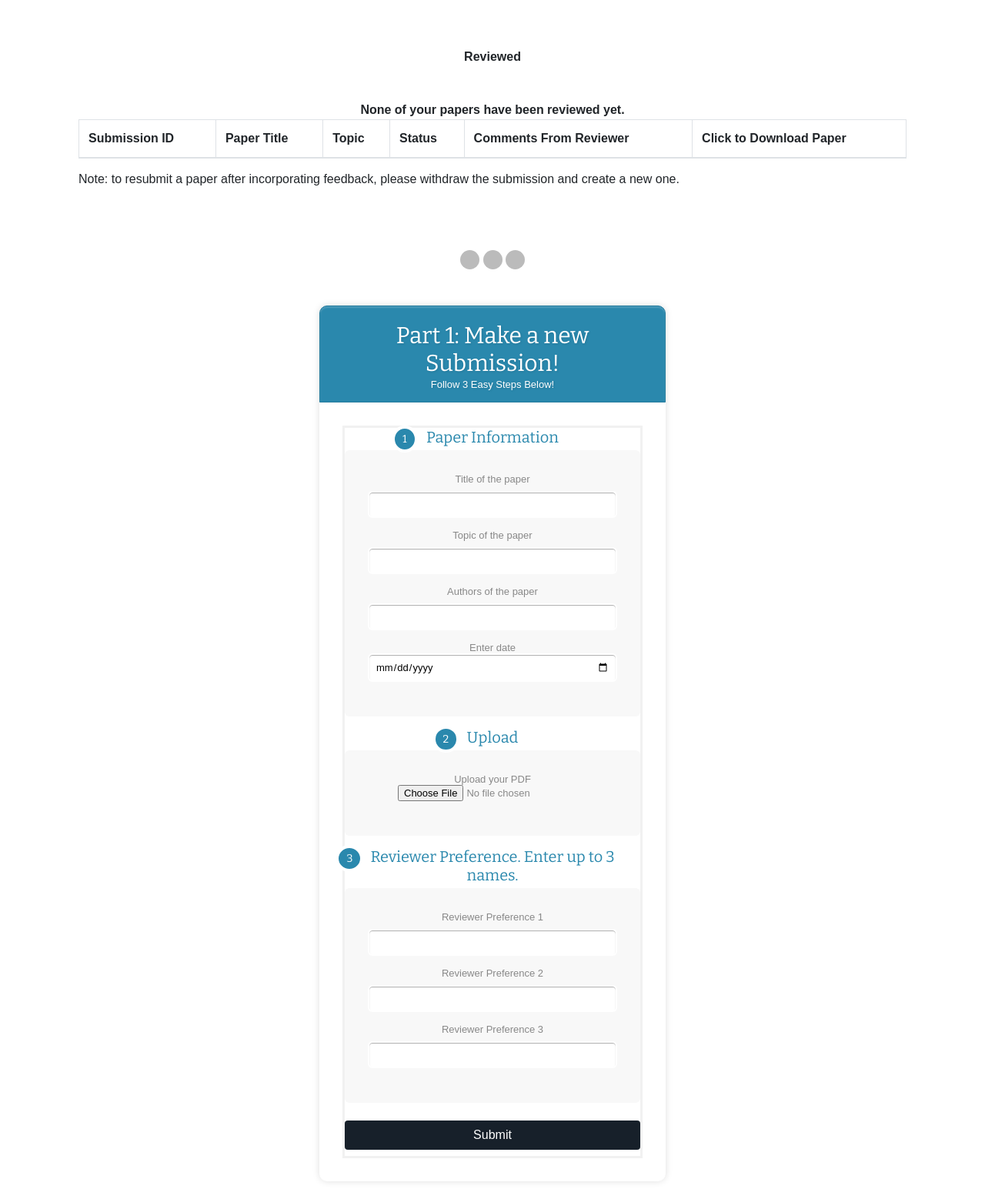
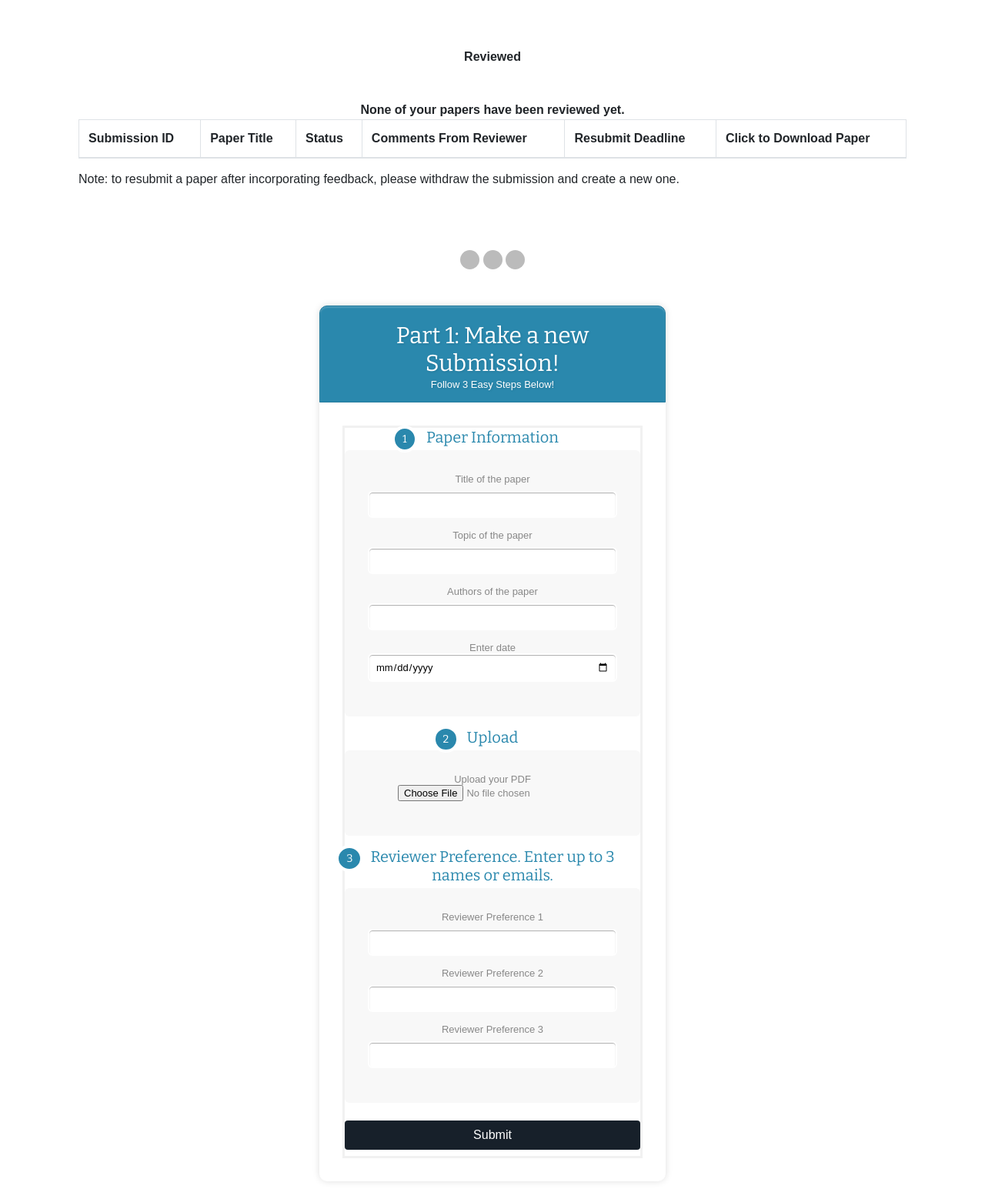
Before and after one commit to nmoton/SENG300-HIVEMIND, a PHP site: page /pages/Dashboard/Writer/writer.php in a window 1280 px wide. Shown: the part 311-1856 px from the top of the page at 77% size. Run offline with PHP 8.4, Linux system fonts and the light colour scheme; a user stored in the database is signed in; data comes from the database, SQL or seed files in the repository; data that the repository does not hold is empty; some libraries are stand-ins or nearby versions.

Commit message:
Add resubmit deadline to displayed writer table

```diff
--- a/pages/Dashboard/Writer/writer.php
+++ b/pages/Dashboard/Writer/writer.php
@@ -128,9 +128,9 @@
     <tr>
     <th>Submission ID</th>
     <th>Paper Title</th>
-	<th>Topic</th>
     <th>Status</th>
 	<th>Comments From Reviewer</th>
+	<th>Resubmit Deadline</th>
 	<th>Click to Download Paper</th>
     </tr>
     </thead>
@@ -169,9 +169,9 @@
 							{
 								echo"<td>".$row["submissionId"]."</td>";
 								echo"<td>".$row["paperTitle"]."</td>";
-								echo"<td>".$row["topic"]."</td>";
 								echo"<td>".$row["PaperStatus"]."</td>";
 								echo"<td>".$row["WriterFeedback"]."</td>";
+								echo"<td>".$row["WriterResubmissionDate"]."</td>";
 								echo "<form action='viewPDF.php' method='post'>";
 								echo '<td><button type="submit" formaction="viewPDF.php" name = "viewPDF" value =' . $row['submissionId'] . '>View PDF</button></td>';
 								echo "</form>";
@@ -387,7 +387,7 @@
     </div>
 
 
-    <div class="section"><span>3</span>Reviewer Preference. Enter up to 3 names.</div>
+    <div class="section"><span>3</span>Reviewer Preference. Enter up to 3 names or emails.</div>
     <div class="inner-wrap">
         <label>Reviewer Preference 1 <input type="text" name="Reviewer_Preference_1" /></label>
 				<label>Reviewer Preference 2 <input type="text" name="Reviewer_Preference_2" /></label>
```
